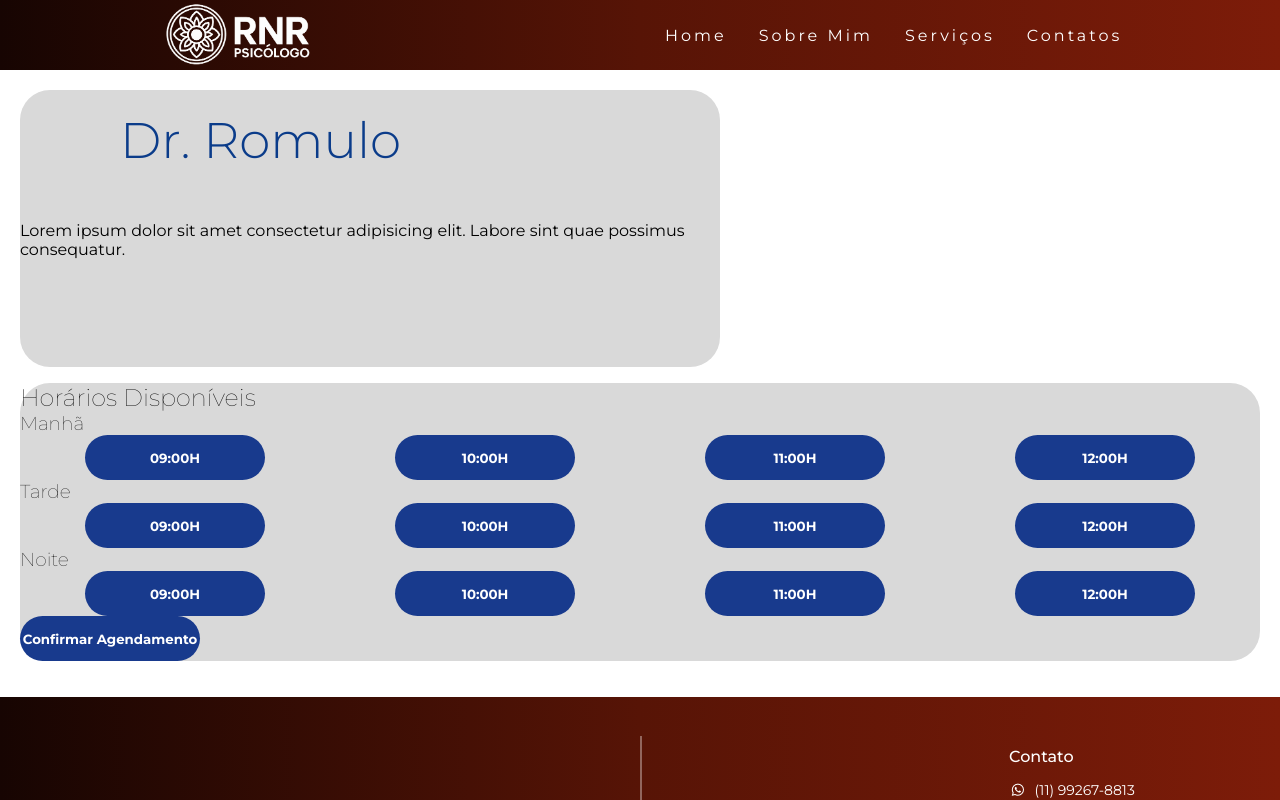
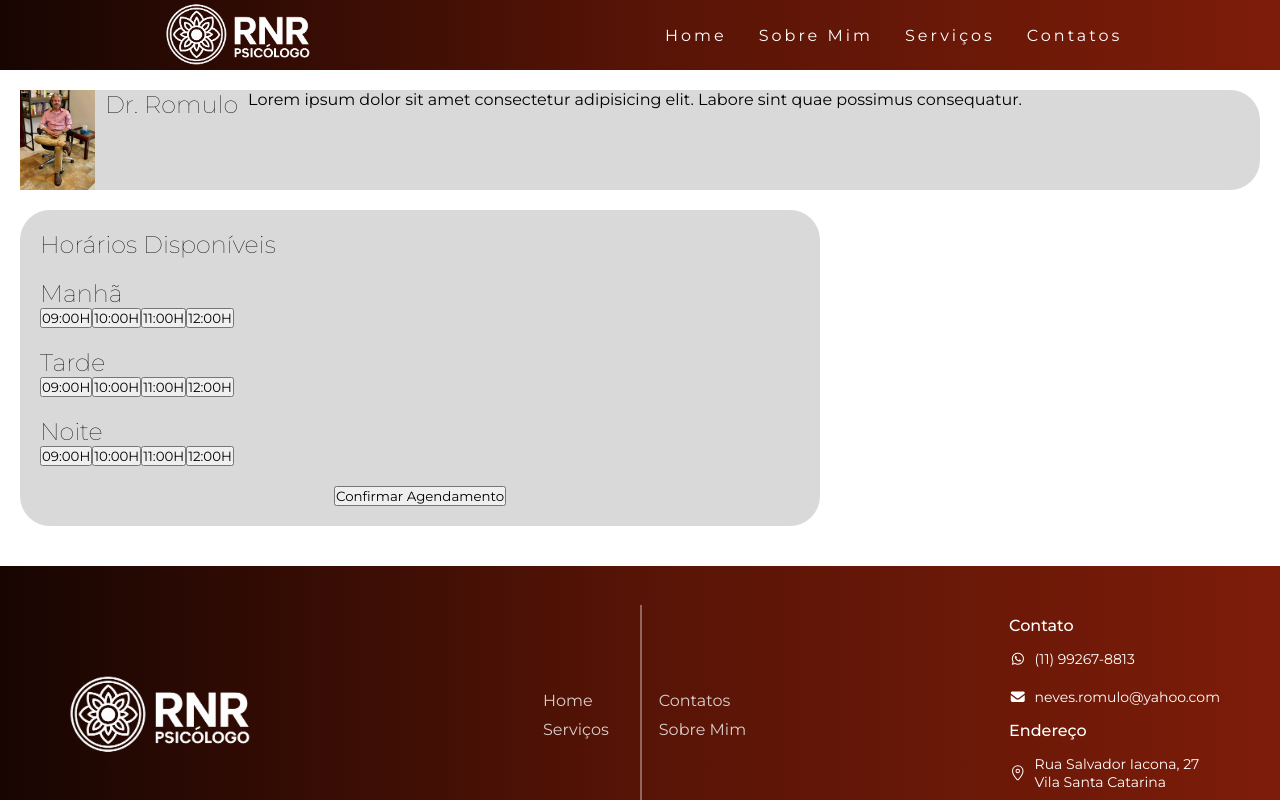
Before and after one commit to VictorEmanuel06/projeto-integrador-back-end, a React (Vite) app: page /agendamento in a window 1280 px wide. Shown: the top 800 px of the page. Built offline with nearby package versions, Linux system fonts and the light colour scheme.

Commit message:
arrumando css

```diff
--- a/src/pages/agendamento/Agendamento.css
+++ b/src/pages/agendamento/Agendamento.css
@@ -1,36 +1,41 @@
 .container-agendamento {
   margin: 20px;
-  display: grid;
-  grid-template-columns: 700px 1fr;
-  grid-gap: 1rem;
+  display: flex;
+  flex-direction: column;
+  gap: 20px;
 }
 
 .infopsi {
   border-radius: 30px;
   background: #D9D9D9;
-  /* width: 519px; */
-  height: 277px;
-  grid-column: 1;
-  grid-row: 1;
+  display: flex;
+  gap: 10px;
 }
 
-.infopsi h1 {
-  text-align: start;
-  font-size: 50px;
-  margin-left: 100px;
-  padding-bottom: 50px;
-  margin-top: 20px;
+.foto_agendamento{
+  height: 100px;
 }
 
 
-.horario-disponivel{
+.horarios{
   border-radius: 30px;
   background: #D9D9D9;
-  grid-column: 2;
-  grid-column: 1 / 3;
+  padding: 20px;
+  gap: 20px;
+  max-width: 800px;
+
+  display: flex;
+  flex-direction: column;
+  justify-content: flex-start;
 }
 
-.periodo-grid{
-  display: grid;
-  grid-template-columns: repeat(4, 1fr);
+.periodos{
+  display: flex;
+  gap: 20px;
+  flex-wrap: wrap;
 }
+
+.btn_agendamento{
+  display: flex;
+  justify-content: center;
+}
--- a/src/pages/agendamento/Agendamento.jsx
+++ b/src/pages/agendamento/Agendamento.jsx
@@ -1,11 +1,13 @@
 import "./Agendamento.css";
 import Calendario from "../../components/calendario/Calendario";
+import doutor from '../../assets/doutor.jpg';
 
 
 const Agendamento = () => {
   return (
     <section className="container-agendamento">
       <div className="infopsi">
+        <img src={doutor} className="foto_agendamento"/>
         <h1>Dr. Romulo</h1>
         <p>
           Lorem ipsum dolor sit amet consectetur adipisicing elit.
@@ -13,29 +15,36 @@ const Agendamento = () => {
         </p>
       </div>
 
-      <div className="horario-disponivel">
-        <h2>Horários Disponíveis</h2>
-        <h3>Manhã</h3>
-        <div className="periodo-grid">
+      <div className="horarios">
+        <h1>Horários Disponíveis</h1>
+        <div className="periodo">
+          <h2>Manhã</h2>
+          <div className="botoes">
               <button>09:00H</button>
               <button>10:00H</button>
               <button>11:00H</button>
               <button>12:00H</button>
           </div>
-        <h3>Tarde</h3>
-        <div className="periodo-grid">
+        </div>
+        <div className="periodo">
+          <h2>Tarde</h2>
+          <div className="botoes">
               <button>09:00H</button>
               <button>10:00H</button>
               <button>11:00H</button>
               <button>12:00H</button>
           </div>
-        <h3>Noite</h3>
-        <div className="periodo-grid">
+        </div>
+        <div className="periodo">
+          <h2>Noite</h2>
+          <div className="botoes">
               <button>09:00H</button>
               <button>10:00H</button>
               <button>11:00H</button>
               <button>12:00H</button>
           </div>
+        </div>
+
           <div className="btn_agendamento">
             <button>Confirmar Agendamento</button>
           </div>
--- a/src/pages/alterarSenhaUsuario/AlterarSenhaUsuario.css
+++ b/src/pages/alterarSenhaUsuario/AlterarSenhaUsuario.css
@@ -16,7 +16,7 @@ main{
 }
 
 
-.card h1{
+.card_h1{
     color:#183a8d;
     font-size:40px;
     margin-bottom:10px;
@@ -61,7 +61,7 @@ input{
 }
 
 
-button{
+.salvar{
     width:180px;
     height:45px;
     border:none;
--- a/src/pages/alterarSenhaUsuario/AlterarSenhaUsuario.jsx
+++ b/src/pages/alterarSenhaUsuario/AlterarSenhaUsuario.jsx
@@ -9,7 +9,7 @@ const AlterarSenhaUsuario = () => {
 
                 <div className="card">
 
-                    <h1>Alterar senha</h1>
+                    <h1 className="card_h1">Alterar senha</h1>
 
                     <p className="descricao">
                         Atualize suas credenciais de acesso com segurança.
@@ -35,9 +35,10 @@ const AlterarSenhaUsuario = () => {
                         </div>
 
 
-                        <button>
-                            SALVAR NOVA SENHA
-                        </button>
+                            <button className="salvar">
+                                SALVAR NOVA SENHA
+                            </button>
+
 
                         <a href="#" className="cancelar">
                             Cancelar
--- a/src/pages/loginUsuario/LoginUsuario.jsx
+++ b/src/pages/loginUsuario/LoginUsuario.jsx
@@ -5,7 +5,7 @@ function LoginUsuario() {
   return (
     <main>
       <div className="card">
-        <h1>Login</h1>
+        <h1 className="card_login_h1">Login</h1>
 
         <p className="descricao">
           Realize o Login para acessar a agenda
@@ -24,7 +24,7 @@ function LoginUsuario() {
             dados de acesso e sua privacidade é nossa prioridade absoluta.
           </div>
 
-          <button type="submit">
+          <button className="entrar" type="submit">
             ENTRAR
           </button>
 
--- a/src/pages/loginUsuario/loginUsuario.css
+++ b/src/pages/loginUsuario/loginUsuario.css
@@ -17,7 +17,7 @@ main{
 }
 
 
-.card h1{
+.card_login_h1{
     color:#183a8d;
     font-size:40px;
     margin-bottom:10px;
@@ -62,7 +62,7 @@ input{
 }
 
 
-button{
+.entrar{
     width:180px;
     height:45px;
     border:none;
--- a/src/pages/servicos/Servicos.css
+++ b/src/pages/servicos/Servicos.css
@@ -3,7 +3,7 @@
     text-align: center;
 }
 
-h1{
+.servicos_h1{
     margin-top: 80px;
     font-weight: 300;
     font-size: 40px;
--- a/src/pages/servicos/Servicos.jsx
+++ b/src/pages/servicos/Servicos.jsx
@@ -6,7 +6,7 @@ const Servicos = () => {
   return (
     <>
       <div className="container">
-        <h1>Serviços</h1>
+        <h1 className="servicos_h1">Serviços</h1>
 
       <div className="services-grid">
         <div className="bubble">
```
Lines whose indentation alone changed are shown as unchanged.
